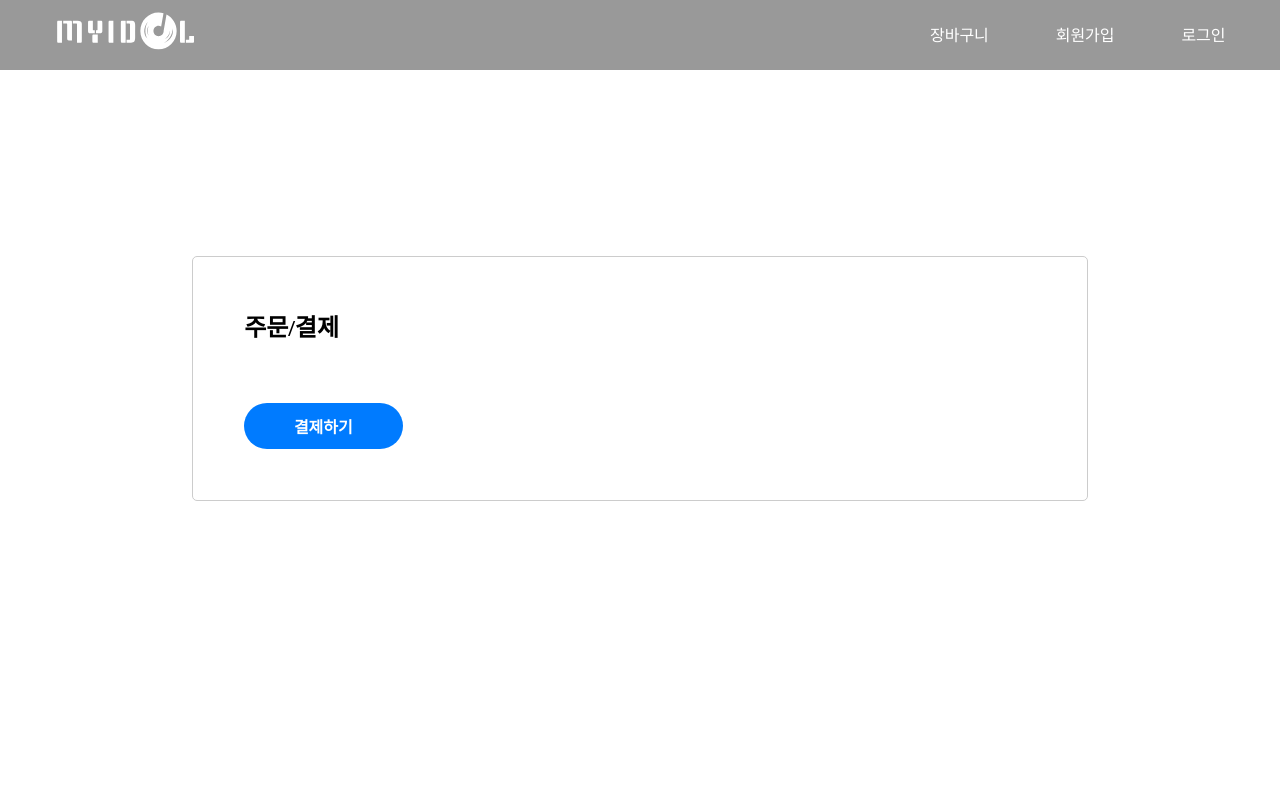
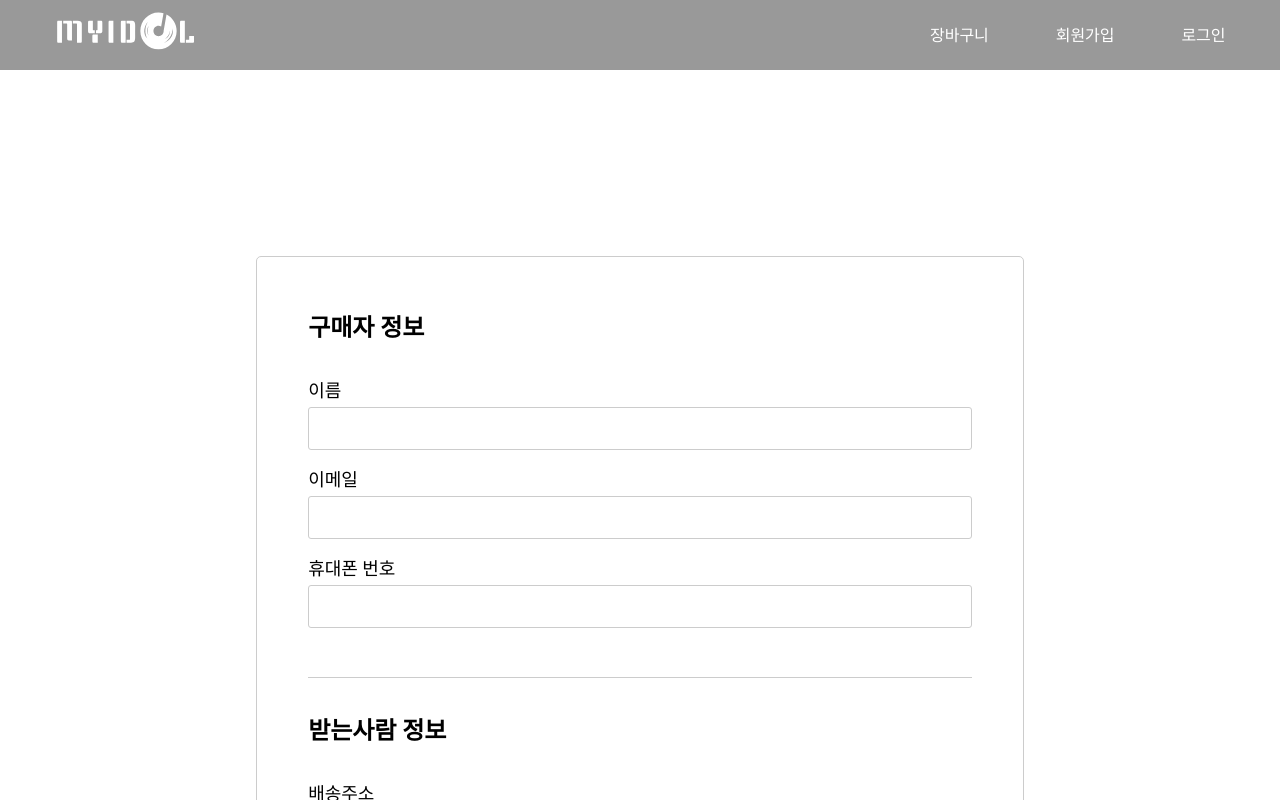
Before and after one commit to ddun-Ttu/myidol_project, a React app: page /checkout/payment in a window 1280 px wide. Shown: the top 800 px of the page. Built offline with nearby package versions, Linux system fonts and the light colour scheme; no server answers; the HTML template or start-up script is replaced by a standard one.

Commit message:
feat : 지도 기능 추가중

```diff
--- a/package.json
+++ b/package.json
@@ -11,6 +11,7 @@
     "preview": "vite preview"
   },
   "dependencies": {
+    "@actbase/react-daum-postcode": "^1.0.4",
     "@tanstack/react-query": "^5.17.19",
     "@types/styled-components": "^5.1.34",
     "firebase": "^10.7.2",
--- a/src/components/CheckoutComponent/CheckoutComponentStyle.ts
+++ b/src/components/CheckoutComponent/CheckoutComponentStyle.ts
@@ -2,7 +2,7 @@ import { Link } from "react-router-dom";
 import styled from "styled-components";
 
 export const CartContainer = styled.div`
-  max-width: 70%;
+  max-width: 60%;
   margin: 0 auto;
   margin-top: 20%;
   padding: 4%;
@@ -69,3 +69,41 @@ export const DivButton = styled.div`
 `;
 
 export const Alink = styled(Link)``;
+
+// 주문결제창 스타일
+
+export const PaymentForm = styled.form`
+  display: flex;
+  flex-direction: column;
+`;
+
+export const FormTitle = styled.h2`
+  font-size: 24px;
+  margin-bottom: 5%;
+`;
+
+export const FormRow = styled.div`
+  display: flex;
+  flex-direction: column;
+  margin-bottom: 15px;
+`;
+
+export const InputLabel = styled.label`
+  font-size: 18px;
+  margin-bottom: 5px;
+`;
+
+export const InputField = styled.input`
+  padding: 10px;
+  border: 1px solid #ccc;
+  border-radius: 3px;
+  font-size: 18px;
+`;
+
+export const Line = styled.div`
+  width: 100%;
+  height: 1px; /* 선 길이 */
+  background-color: #ccc; /* 선 색상 */
+  margin-top: 4%;
+  margin: 5% auto;
+`;
--- a/src/components/CheckoutComponent/PaymentComponent.tsx
+++ b/src/components/CheckoutComponent/PaymentComponent.tsx
@@ -1,4 +1,5 @@
 import MainNav from "../CommonComponent/MainNav/MainNav";
+import Postcode from "@actbase/react-daum-postcode";
 import {
   CartContainer,
   CartTitle,
@@ -11,6 +12,12 @@ import {
   CheckoutButton,
   DivButton,
   Alink,
+  PaymentForm,
+  FormTitle,
+  FormRow,
+  InputLabel,
+  InputField,
+  Line,
 } from "./CheckoutComponentStyle";
 
 const Payment = () => {
@@ -18,12 +25,37 @@ const Payment = () => {
     <>
       <MainNav />
       <CartContainer>
-        <CartTitle>주문/결제</CartTitle>
+        <PaymentForm>
+          <FormTitle>구매자 정보</FormTitle>
+          <FormRow>
+            <InputLabel>이름</InputLabel>
+            <InputField type="text" name="name" required />
+          </FormRow>
+          <FormRow>
+            <InputLabel>이메일</InputLabel>
+            <InputField type="email" name="email" required />
+          </FormRow>
+          <FormRow>
+            <InputLabel>휴대폰 번호</InputLabel>
+            <InputField type="text" name="PhoneNumber" required />
+          </FormRow>
 
-        <DivButton></DivButton>
-        <Alink to="/checkout/payment">
-          <CheckoutButton>결제하기</CheckoutButton>
-        </Alink>
+          <Line></Line>
+
+          <FormTitle>받는사람 정보</FormTitle>
+          <FormRow>
+            <InputLabel>배송주소</InputLabel>
+
+            <InputField type="text" placeholder="주소" required />
+          </FormRow>
+          <FormRow>
+            <InputLabel>배송 요청사항</InputLabel>
+            <InputField type="text" name="문 앞" required />
+          </FormRow>
+          <Alink to="/checkout/payment">
+            <CheckoutButton>결제하기</CheckoutButton>
+          </Alink>
+        </PaymentForm>
       </CartContainer>
     </>
   );
--- a/src/firebase/firebase.ts
+++ b/src/firebase/firebase.ts
@@ -16,7 +16,6 @@ const firebaseConfig = {
   storageBucket: import.meta.env.VITE_FIREBASE_STORAGE_BUCKET,
   messagingSenderId: import.meta.env.VITE_FIREBASE_MESSAGING_SENDER_ID,
   appId: import.meta.env.VITE_FIREBASE_APP_ID,
-  measurementId: import.meta.env.VITE_FIREBASE_MEASUREMENT_ID,
 };
 
 // Initialize Firebase
```
Also changed, not shown: 1 other file (tests, documents, lock files or other folders).
